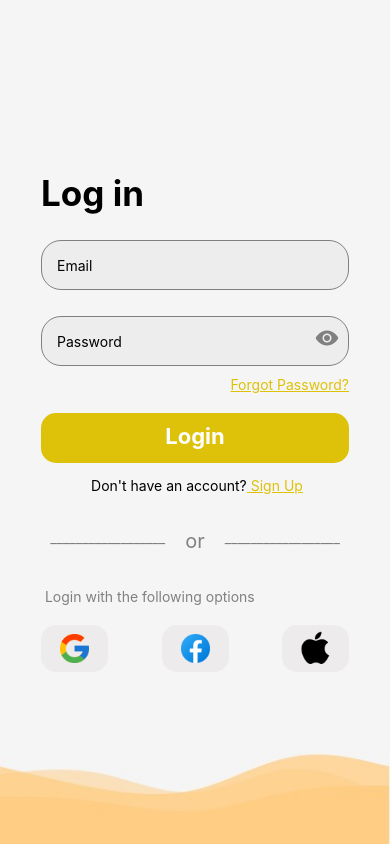
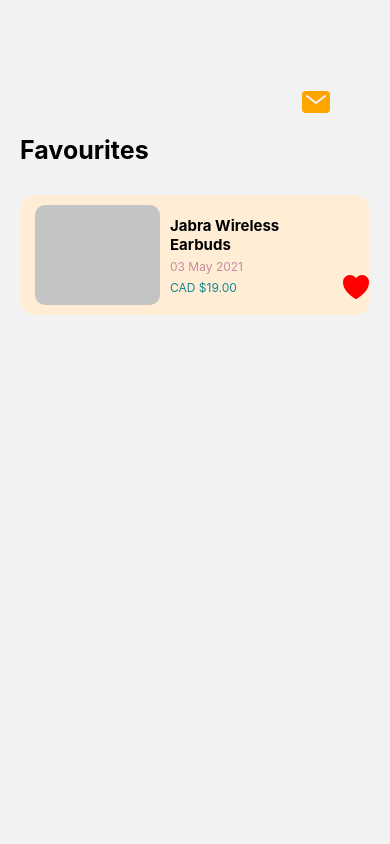
Before and after one commit to puja110/BudgetBuy, a React Native app: screen /MyFav in a window 390 px wide. Built offline with nearby package versions, Linux system fonts and the light colour scheme.

Commit message:
added first list

```diff
--- a/App.tsx
+++ b/App.tsx
@@ -4,6 +4,7 @@
 import LoginScreen from './Screens/LoginScreen';
 import SignUpScreen from './Screens/SignUpScreen';
 import ForgotPassword from './Screens/ForgotPassword';
+import MyFavourites from './Screens/MyFavourite';
 
 const Stack = createNativeStackNavigator();
 
@@ -14,6 +15,7 @@
         <Stack.Screen name="Login" component={LoginScreen} />
         <Stack.Screen name="SignUp" component={SignUpScreen} />
         <Stack.Screen name="ForgotPassword" component={ForgotPassword} />
+        <Stack.Screen name="MyFav" component={MyFavourites}/>
       </Stack.Navigator>
     </NavigationContainer>
   );
--- a/Screens/LoginScreen.tsx
+++ b/Screens/LoginScreen.tsx
@@ -7,6 +7,7 @@
   TouchableOpacity,
   ImageBackground,
   Image,
+  Touchable,
 } from "react-native";
 import { SafeAreaView } from "react-native-safe-area-context";
 import Ionicons from '@expo/vector-icons/Ionicons'
@@ -113,6 +114,11 @@
                   source={require("../assets/appleLogo.png")}
                   style={styles.loginOptionsImage}
                 />
+              </TouchableOpacity>
+            </View>
+            <View>
+              <TouchableOpacity onPress={()=> navigation.push('MyFav')} >
+                <Text>My Favourite</Text>
               </TouchableOpacity>
             </View>
           </View>
--- /dev/null
+++ b/Screens/MyFavourite.tsx
@@ -0,0 +1,89 @@
+import React, { useState }  from "react";
+import {
+  View,
+  Text,
+  TextInput,
+  StyleSheet,
+  TouchableOpacity,
+
+  ImageBackground,
+  Image,
+  ScrollView,
+} from "react-native";
+import { SafeAreaView } from "react-native-safe-area-context";
+import Ionicons from '@expo/vector-icons/Ionicons'
+
+export default function MyFavourites({ navigation }){
+
+    return(
+        <SafeAreaView style={styles.container}>
+            <View style={{marginTop:60,paddingLeft:300,}}>
+            <TouchableOpacity>
+            <Ionicons name="mail" size={32} color="orange" />
+            </TouchableOpacity>
+            </View>
+            <View style={styles.headContainer}>
+            <Text style={styles.heading}>Favourites</Text>
+            </View>
+                <View>
+                    <View style={styles.box}>
+                        <View style={styles.productImage} >
+                        </View>
+                        <View style={styles.list}>
+                        <Text style={{fontSize:15,fontWeight:'bold',}}>Jabra Wireless Earbuds</Text>
+                        <Text style={{fontSize:12,color:'#c68ca3'}}>03 May 2021</Text>
+                        <Text style={{fontSize:12,color:'#17858f'}}>CAD $19.00</Text>
+                        </View>
+                        <View style={{flexDirection:'column-reverse'}}>
+                        <Ionicons name="heart" size={32} color="red"/>
+                        </View>
+                </View>
+            </View>
+        </SafeAreaView>
+    )
+
+}
+
+const styles = StyleSheet.create({
+    container:{
+        flex:1,
+        marginTop:25
+    },
+    headContainer:{
+        marginTop: 15,
+        marginLeft:20,
+    },
+    imageBackground: {
+        width: "100%",
+        height: "100%",
+      },
+      productImage:{
+        backgroundColor:'#c4c4c4',
+        borderRadius:10,
+        height:100,
+        width:125,
+        padding:10,
+      },
+    heading:{
+        fontSize:25,
+        fontWeight:"bold",
+        marginBottom:10,
+        height:"auto"
+    },
+    box:{
+        backgroundColor:'#ffeed5',
+        borderRadius:15,
+        flexDirection:"row",
+        padding:15,
+        paddingBottom:10,
+        paddingTop:10,
+        margin:20,
+        position:'relative'
+    },
+    list:{
+        marginLeft:5,
+        padding:5,
+        justifyContent:'space-evenly',
+        width:175
+    }
+})
```
